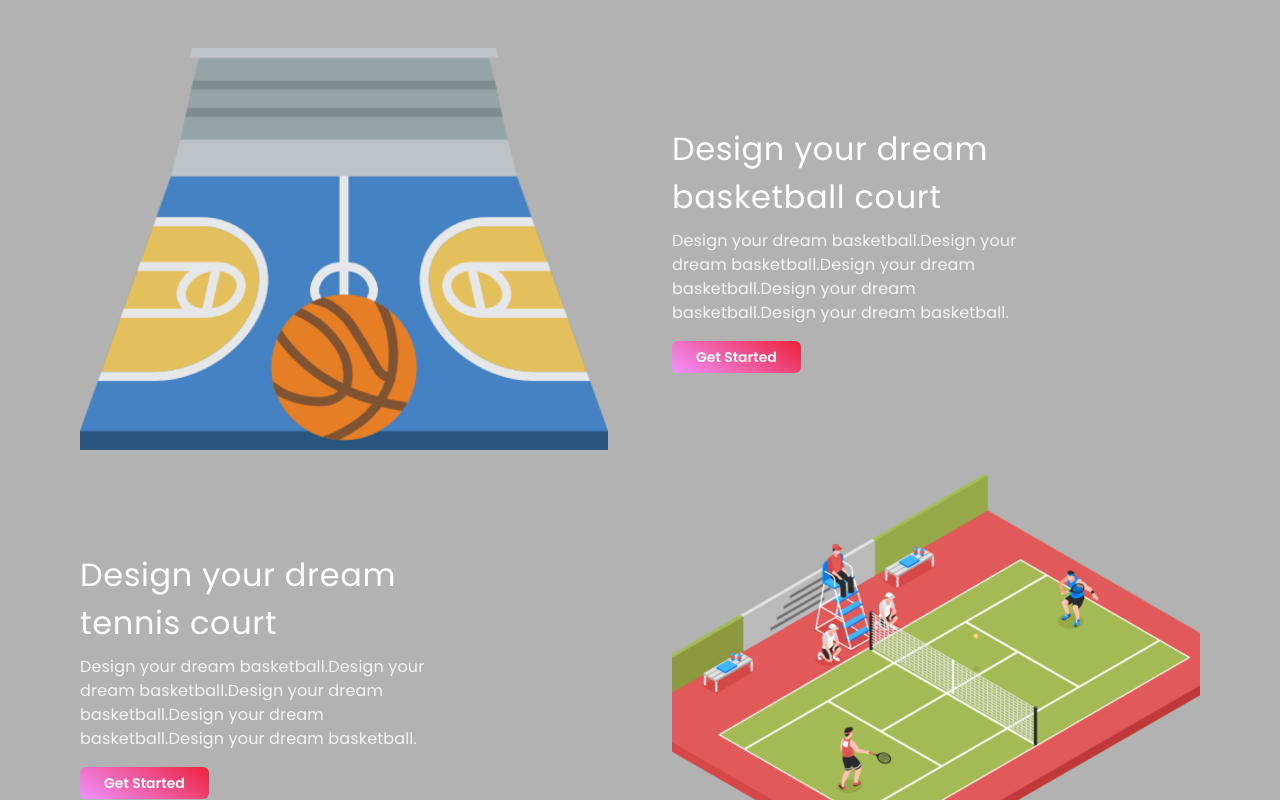
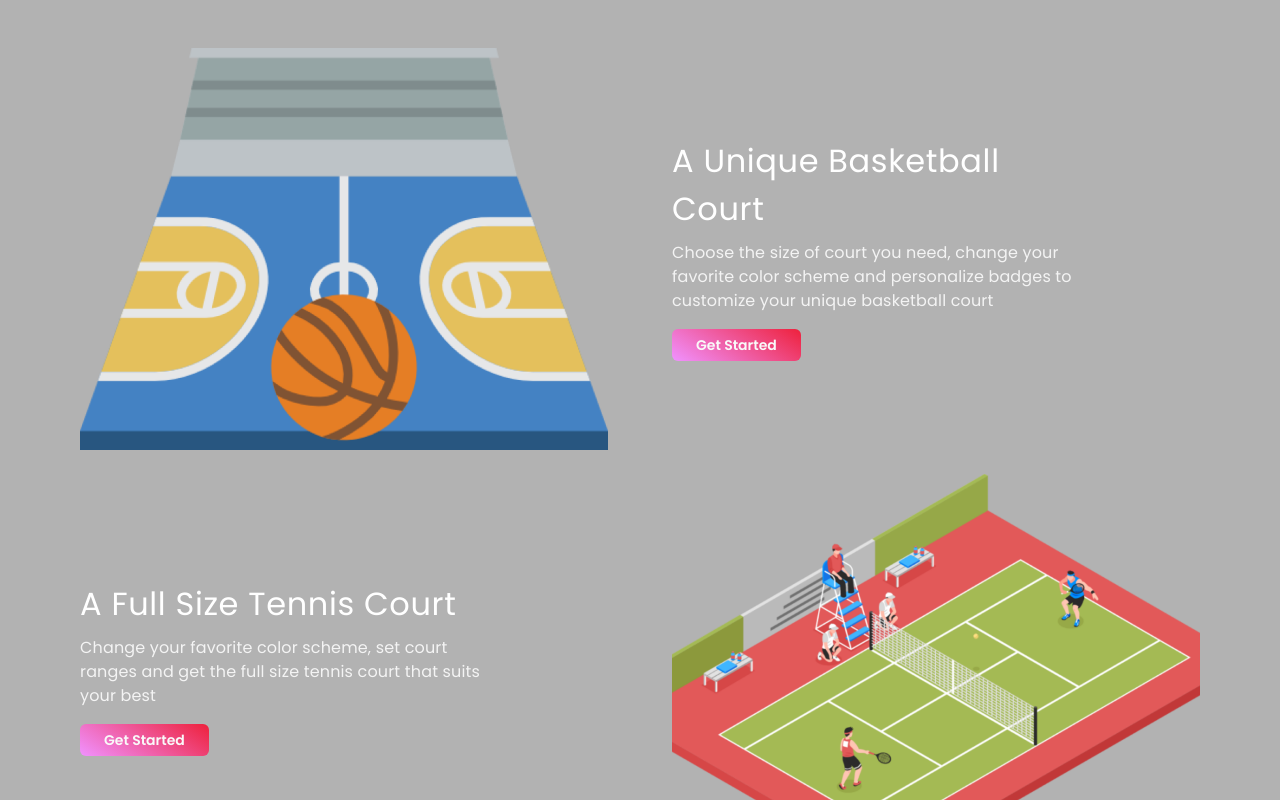
Before and after one commit to courtcanva/cc-website, a Next.js app: page / in a window 1280 px wide. Shown: the top 800 px of the page. Built offline with nearby package versions, Linux system fonts and the light colour scheme; no server answers.

Commit message:
fix: fix bug and add link

```diff
--- a/components/Intro/TextBox.tsx
+++ b/components/Intro/TextBox.tsx
@@ -1,17 +1,20 @@
+import Link from "next/link";
 import React from "react";
 
-const TextBox = ({ title, text, inView }: any) => {
-  const isTennis = title === "tennis";
+const TextBox = ({ title, text, inView, tennis }: any) => {
+  const designUrl = process.env.NEXT_PUBLIC_DESIGN_URL || "http://localhost:3000/";
 
   return (
     <div
-      className={`md:max-w-[22rem] self-center md:justify-self-start ${
-        inView && (isTennis ? "animate-introToRight2" : "animate-introToLeft1")
+      className={`md:max-w-[26rem] self-center md:justify-self-start ${
+        inView && (tennis ? "animate-introToRight2" : "animate-introToLeft1")
       }`}
     >
-      <h2 className="text-h2 mb-2">Design your dream {title} court</h2>
+      <h2 className="text-h2 mb-2">{title}</h2>
       <p className="text-p opacity-85 mb-4">{text}</p>
-      <button className="btn-primary w-full md:w-fit">Get Started</button>
+      <Link className="btn-primary text-center md:w-fit block" href={designUrl}>
+        Get Started
+      </Link>
     </div>
   );
 };
--- a/components/Intro/index.tsx
+++ b/components/Intro/index.tsx
@@ -7,7 +7,7 @@ const Intro = () => {
 
   return (
     <section
-      className="max-w-7xl mx-auto px-3 sm:px-8 lg:px-20 py-12 bg-black/30 overflow-hidden text-white grid grid-cols-1 md:grid-cols-2 gap-x-16 gap-y-6 justify-items-center"
+      className="max-w-7xl mx-auto px-3 sm:px-8 lg:px-20 py-12 bg-black/30 overflow-hidden text-white grid grid-cols-1 md:grid-cols-2 gap-x-16 gap-y-2.5 justify-items-center"
       ref={ref}
     >
       <Image
@@ -19,20 +19,21 @@ const Intro = () => {
       />
       <TextBox
         inView={inView}
-        title="basketball"
-        text="Design your dream basketball.Design your dream basketball.Design your dream basketball.Design your dream basketball.Design your dream basketball."
+        title="A Unique Basketball Court"
+        text="Choose the size of court you need, change your favorite color scheme and personalize badges to customize your unique basketball court"
       />
       <Image
         src="/intro2.png"
         alt="tennis court"
         width={528}
         height={402}
-        className={`${inView && "animate-introToLeft2"} md:order-last`}
+        className={`${inView && "animate-introToLeft2"} md:order-last mt-3.5`}
       />
       <TextBox
         inView={inView}
-        title="tennis"
-        text="Design your dream basketball.Design your dream basketball.Design your dream basketball.Design your dream basketball.Design your dream basketball."
+        tennis={true}
+        title="A Full Size Tennis Court"
+        text="Change your favorite color scheme, set court ranges and get the full size tennis court that suits your best"
       />
     </section>
   );
--- a/styles/globals.css
+++ b/styles/globals.css
@@ -4,6 +4,6 @@
 
 @layer components {
   .btn-primary {
-    @apply bg-pink px-6 py-1.5 rounded-md font-semibold text-sm text-btnColor;
+    @apply bg-pink px-6 py-1.5 rounded-md font-semibold text-sm text-btnColor leading-5;
   }
 }
--- a/tailwind.config.js
+++ b/tailwind.config.js
@@ -42,11 +42,11 @@ module.exports = {
           "100%": { transform: "translateX(0)" },
         },
         introToRight: {
-          "0%": { transform: "translateX(-100%)" },
+          "0%": { transform: "translateX(-150%)" },
           "100%": { transform: "translateX(0)" },
         },
         introToLeft: {
-          "0%": { transform: "translateX(100%)" },
+          "0%": { transform: "translateX(150%)" },
           "100%": { transform: "translateX(0)" },
         },
       },
@@ -58,9 +58,9 @@ module.exports = {
         template5: "template 0.25s ease-in-out 1s backwards",
         template6: "template 0.25s ease-in-out 1.25s backwards",
         introToRight1: "introToRight 0.5s cubic-bezier(0.175, 0.885, 0.320, 1.275)",
-        introToRight2: "introToRight 0.5s cubic-bezier(0.175, 0.885, 0.320, 1.275) 0.5s",
+        introToRight2: "introToRight 0.5s cubic-bezier(0.175, 0.885, 0.320, 1.275) 0.5s both",
         introToLeft1: "introToLeft 0.5s cubic-bezier(0.175, 0.885, 0.320, 1.275)",
-        introToLeft2: "introToLeft 0.5s cubic-bezier(0.175, 0.885, 0.320, 1.275) 0.5s",
+        introToLeft2: "introToLeft 0.5s cubic-bezier(0.175, 0.885, 0.320, 1.275) 0.5s both",
       },
     },
   },
```
